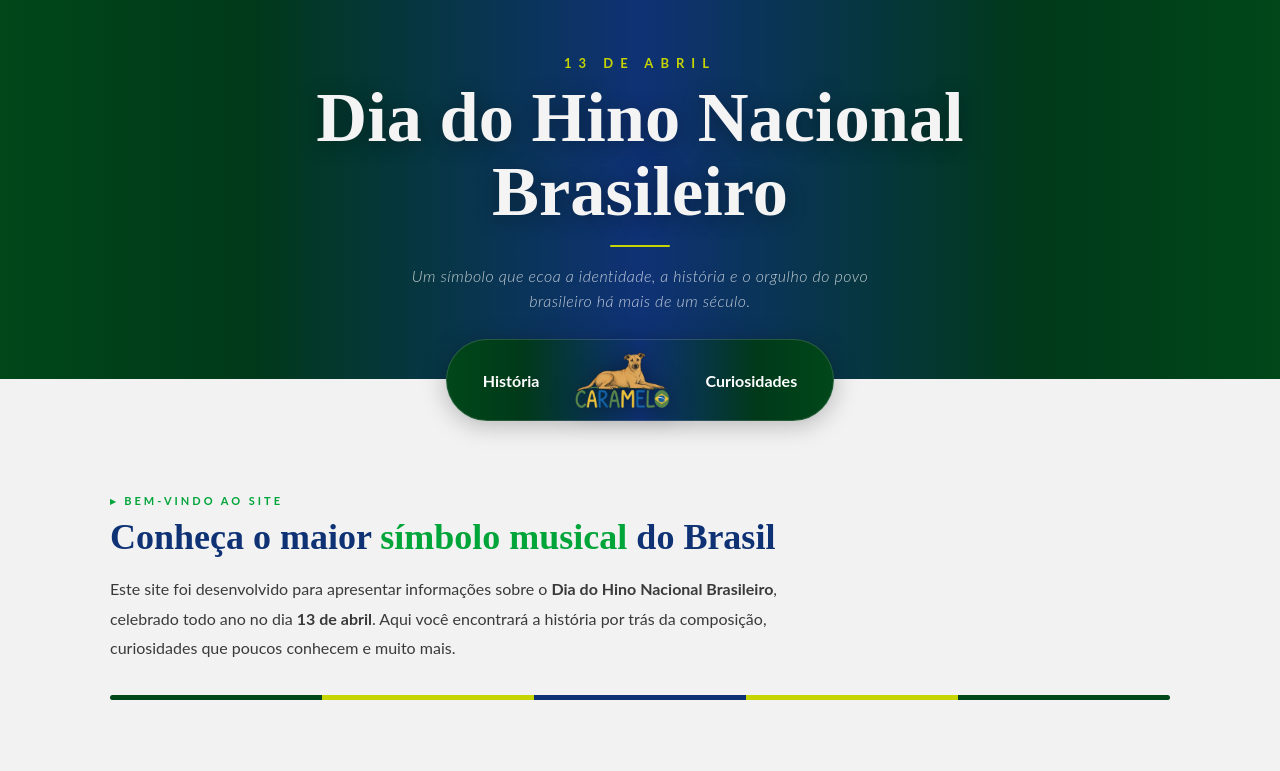
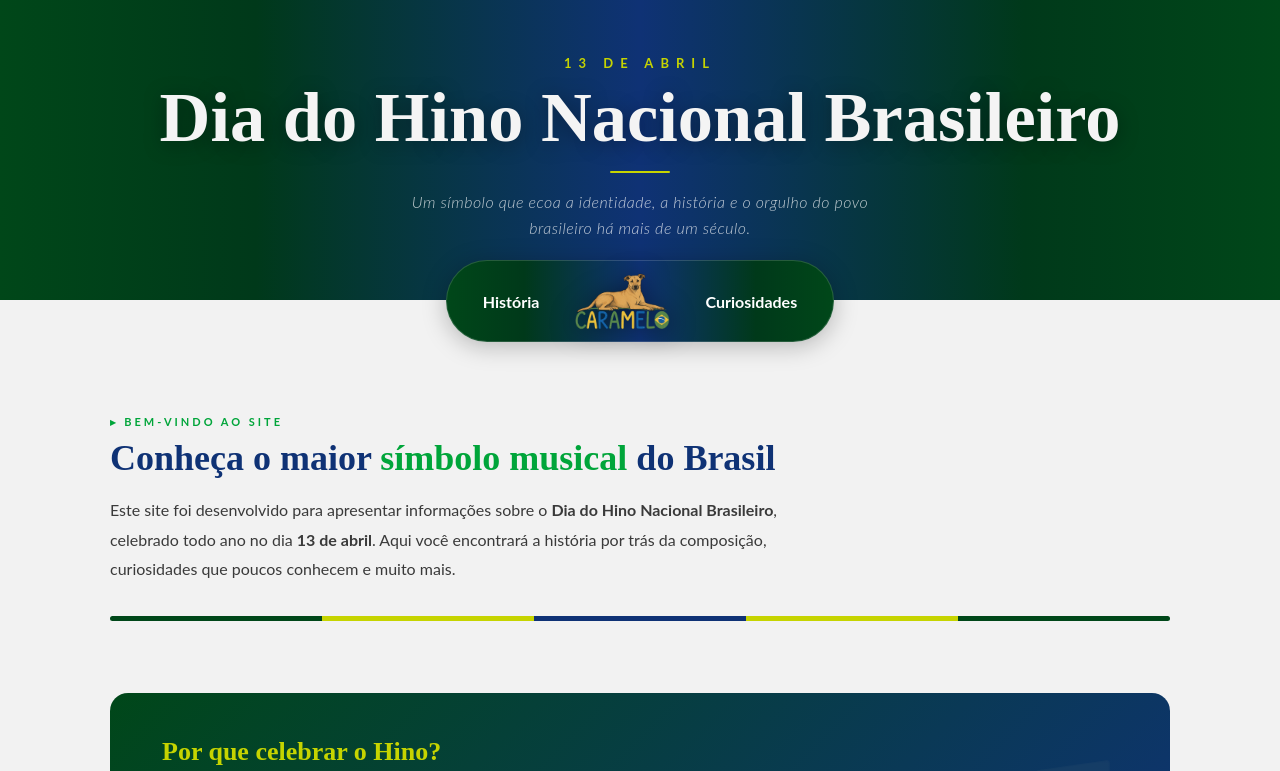
Before and after one commit to YtkvGhabys/Dia-do-hino-nacional, a plain HTML site: page docs/index.html in a window 1280 px wide. Shown: the top 771 px of the page. Drawn offline with Linux system fonts and the light colour scheme.

Commit message:
Ajuste no Header (#5)

```diff
--- a/docs/stylesheet.css
+++ b/docs/stylesheet.css
@@ -44,8 +44,9 @@ header {
         var(--verde)  100%
     );
     text-align: center;
-    padding: 55px 15% 65px;
+    padding: 55px 30px 60px;
     position: relative;
+    height: 300px
 }
 /* =========================
    TÍTULO
```
